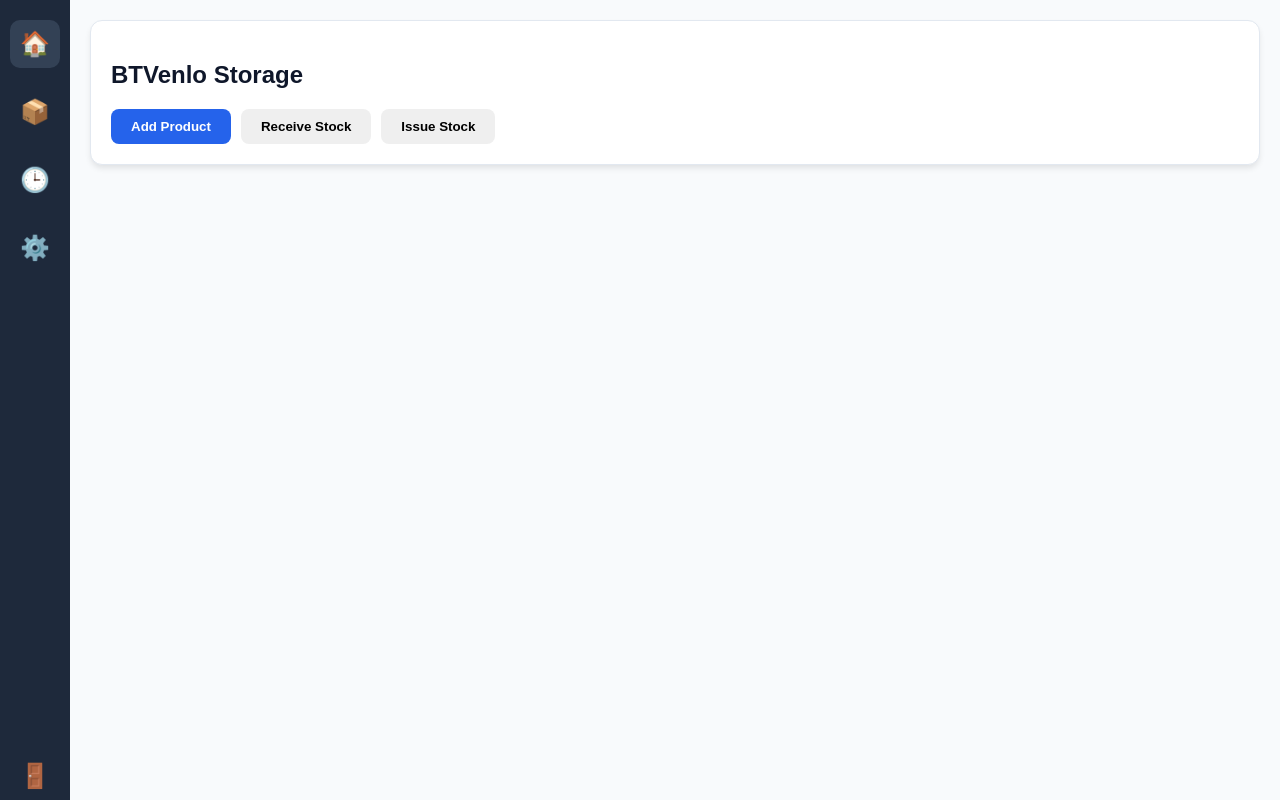
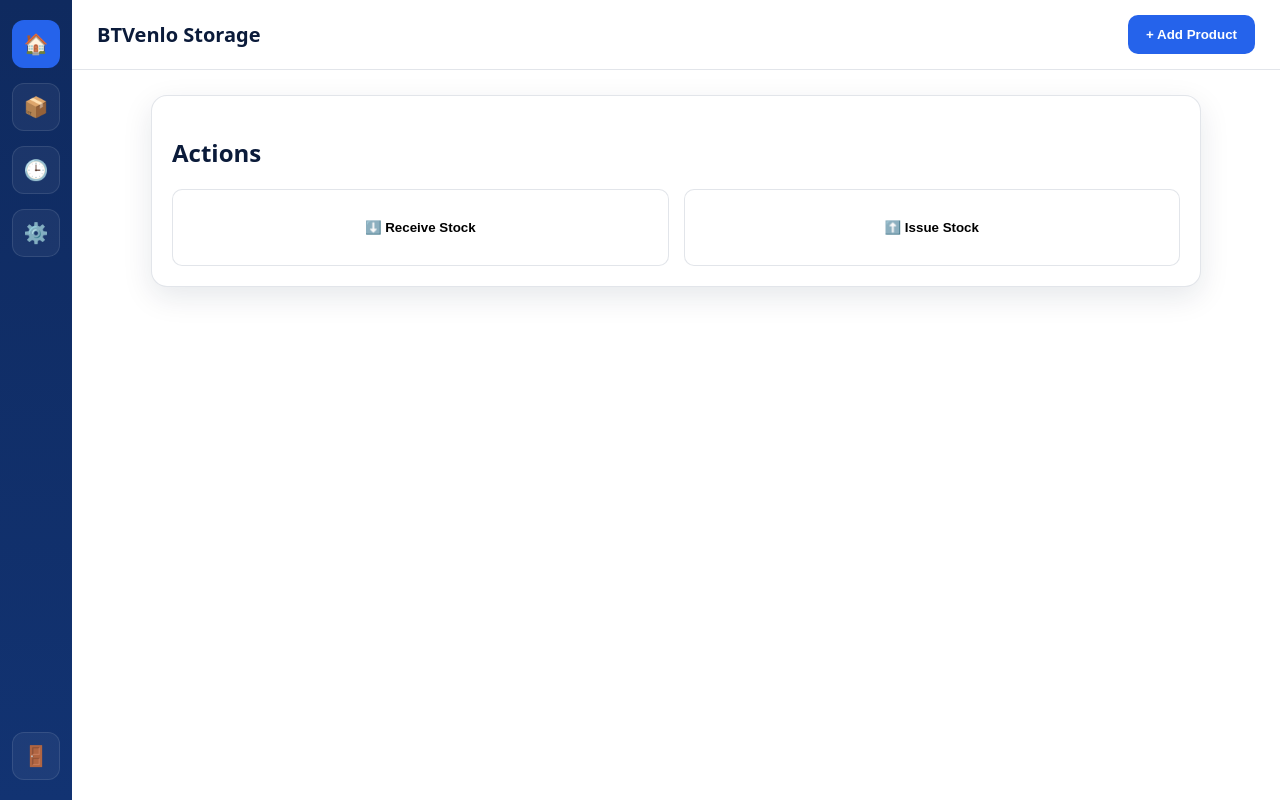
Before and after one commit to tomaszlipka10-alt/aplikacja-flask-qr, a Flask app: page / in a window 1280 px wide. Run offline with Flask 3, Linux system fonts and the light colour scheme; the visitor is signed in with stand-in values (Sample User, id 1).

```diff
--- a/app.py
+++ b/app.py
@@ -39,9 +39,7 @@ def _supabase_request(method, table, params=None, json_body=None, prefer=None):
         with urllib.request.urlopen(req, data=body_data) as response:
             if response.status in [200, 201]: return json.loads(response.read().decode("utf-8"))
             return [] if response.status == 204 else None
-    except Exception as e:
-        print(f"Supabase Error: {e}")
-        return None
+    except Exception: return None
 
 # --- Auth ---
 class User(UserMixin):
@@ -72,14 +70,6 @@ def login():
             return redirect(url_for("index"))
     return render_template("login.html")
 
-@app.route("/register", methods=["GET", "POST"])
-def register():
-    if request.method == "POST":
-        u, p = request.form.get("username"), request.form.get("password")
-        _supabase_request("POST", "users", json_body={"username": u, "password_hash": generate_password_hash(p), "is_admin": False})
-        return redirect(url_for("login"))
-    return render_template("login.html", register_mode=True)
-
 @app.route("/logout")
 def logout(): logout_user(); return redirect(url_for("login"))
 
@@ -88,7 +78,12 @@ def logout(): logout_user(); return redirect(url_for("login"))
 def api_products():
     if request.method == "POST":
         d = request.json
-        body = {"item_number": d.get("item_number"), "name": d.get("name"), "current_stock": int(d.get("current_stock", 0)), "location": d.get("location")}
+        body = {
+            "item_number": d.get("item_number"),
+            "name": d.get("name"),
+            "current_stock": int(d.get("current_stock") or 0),
+            "location": d.get("location")
+        }
         res = _supabase_request("POST", "products", json_body=body)
         return jsonify({"ok": res is not None})
     data = _supabase_request("GET", "products", {"select": "*", "order": "item_number"}) or []
@@ -98,14 +93,17 @@ def api_products():
 @login_required
 def api_stock(action):
     d = request.json
-    sku, amt = d.get("item_number"), int(d.get("amount", 0))
+    sku, amt = d.get("item_number"), int(d.get("amount") or 0)
     res = _supabase_request("GET", "products", {"item_number": f"eq.{sku}"})
-    if not res: return jsonify({"ok":False, "error":"Product not found"}), 404
+    if not res: return jsonify({"ok":False, "error":"Produkt nie istnieje"}), 404
     p = res[0]
     new_q = p['current_stock'] + amt if action == "receive" else p['current_stock'] - amt
-    if new_q < 0: return jsonify({"ok":False, "error":"Low stock"}), 400
+    if new_q < 0: return jsonify({"ok":False, "error":"Brak towaru"}), 400
     _supabase_request("PATCH", "products", {"item_number": f"eq.{sku}"}, {"current_stock": new_q})
-    _supabase_request("POST", "audit_logs", json_body={"product_sku": sku, "product_name": p['name'], "action": action.upper(), "amount": amt, "location": p['location'], "username": current_user.username})
+    _supabase_request("POST", "audit_logs", json_body={
+        "product_sku": sku, "product_name": p['name'], "action": action.upper(),
+        "amount": amt, "location": p['location'], "username": current_user.username
+    })
     return jsonify({"ok":True, "current_stock": new_q})
 
 @app.route("/api/audit")
@@ -117,7 +115,7 @@ def api_audit():
 @app.route("/api/admin/backup/github", methods=["POST"])
 @login_required
 def api_backup():
-    if not current_user.is_admin: return jsonify({"message":"Forbidden"}), 403
+    if not current_user.is_admin: return jsonify({"message":"Brak uprawnień"}), 403
     t, r = os.getenv("GITHUB_TOKEN"), os.getenv("GITHUB_REPO")
     prods = _supabase_request("GET", "products")
     logs = _supabase_request("GET", "audit_logs")
@@ -132,7 +130,7 @@ def api_backup():
     p_data = {"message": "Backup", "content": base64.b64encode(content).decode("utf-8")}
     if sha: p_data["sha"] = sha
     req = urllib.request.Request(url, data=json.dumps(p_data).encode("utf-8"), headers=headers, method="PUT")
-    with urllib.request.urlopen(req): return jsonify({"message": "Backup OK"})
+    with urllib.request.urlopen(req): return jsonify({"message": "Backup wykonany"})
 
 if __name__ == "__main__":
     app.run(host="0.0.0.0", port=int(os.environ.get("PORT", 10000)))
--- a/templates/index.html
+++ b/templates/index.html
@@ -5,44 +5,67 @@
   <meta name="viewport" content="width=device-width, initial-scale=1" />
   <title>BTVenloStorage</title>
   <style>
-    :root{ --bg: #f8fafc; --text: #0f172a; --blue: #2563eb; --border: #e2e8f0; --shadow: 0 4px 6px -1px rgba(0,0,0,0.1); }
-    body{ margin:0; font-family: sans-serif; background: var(--bg); color: var(--text); display:flex; }
-    .sidebar{ width:70px; background: #1e293b; height:100vh; display:flex; flex-direction:column; align-items:center; padding-top:20px; gap:20px; position:fixed; }
-    .navbtn{ background:none; border:none; font-size:24px; cursor:pointer; padding:10px; border-radius:10px; color:#94a3b8; }
-    .navbtn.active{ color:#fff; background: #334155; }
-    .main{ margin-left:70px; flex:1; padding:20px; }
-    .card{ background:#fff; padding:20px; border-radius:12px; box-shadow:var(--shadow); border:1px solid var(--border); margin-bottom:20px; }
-    .btn{ padding:10px 20px; border-radius:8px; border:none; cursor:pointer; font-weight:600; }
-    .btn-primary{ background:var(--blue); color:#fff; }
-    table{ width:100%; border-collapse:collapse; margin-top:10px; }
-    th, td{ text-align:left; padding:12px; border-bottom:1px solid var(--border); }
-    .modal{ position:fixed; inset:0; background:rgba(0,0,0,0.5); display:none; align-items:center; justify-content:center; }
-    .modal-content{ background:#fff; padding:25px; border-radius:15px; width:400px; }
-    input{ width:100%; padding:12px; margin:10px 0; border:1px solid var(--border); border-radius:8px; box-sizing:border-box; }
+    :root{
+      --bg: #ffffff; --card: #ffffff; --text: #0b1b3a; --muted: #5b6a88;
+      --border: rgba(17, 41, 84, .12); --blue-600: #2563eb; --blue-100: #eaf2ff;
+      --sidebar: #0f2a5f; --sidebar2:#123372; --shadow: 0 10px 30px rgba(10, 25, 60, .10); --radius: 16px;
+    }
+    *{box-sizing:border-box}
+    body{margin:0; font-family: system-ui, sans-serif; color:var(--text); background: var(--bg); display:flex; min-height:100vh;}
+
+    .sidebar{width:72px; background: linear-gradient(180deg, var(--sidebar), var(--sidebar2)); color:#fff; display:flex; flex-direction:column; align-items:center; padding:20px 8px; gap:15px; position:sticky; top:0; height:100vh;}
+    .navbtn{width:48px; height:48px; border-radius:12px; border:1px solid rgba(255,255,255,.1); background: rgba(255,255,255,.05); color:#fff; cursor:pointer; font-size:20px; transition:0.2s;}
+    .navbtn.active{background: var(--blue-600); border-color: transparent;}
+    .navbtn:hover{background: rgba(255,255,255,.15);}
+
+    .main{flex:1; min-width:0;}
+    .topbar{position:sticky; top:0; background: rgba(255,255,255,.8); backdrop-filter: blur(10px); border-bottom:1px solid var(--border); z-index:10; padding:15px 25px;}
+    .container{max-width:1100px; margin:0 auto; padding:25px;}
+
+    .card{background:#fff; border:1px solid var(--border); border-radius:var(--radius); padding:20px; box-shadow:var(--shadow); margin-bottom:20px;}
+    .btn{padding:12px 18px; border-radius:10px; border:1px solid var(--border); background:#fff; cursor:pointer; font-weight:600; transition: 0.2s;}
+    .btn-primary{background:var(--blue-600); color:#fff; border:0;}
+    .btn-primary:hover{opacity: 0.9;}
+
+    table{width:100%; border-collapse:collapse;}
+    th,td{text-align:left; padding:14px; border-bottom:1px solid var(--border);}
+    th{color:var(--muted); font-size:13px; text-transform:uppercase; letter-spacing:1px;}
+
+    .modal-backdrop{position:fixed; inset:0; background:rgba(0,0,0,.4); display:none; align-items:center; justify-content:center; z-index:50;}
+    .modal{background:#fff; width:min(450px, 90%); border-radius:20px; padding:25px; box-shadow: var(--shadow);}
+    input{width:100%; padding:14px; border-radius:12px; border:1px solid var(--border); margin-bottom:15px; font-size:16px;}
+    .alert{padding:12px; border-radius:10px; margin-bottom:15px; display:none; font-size:14px;}
   </style>
 </head>
 <body>
-  <nav class="sidebar">
-    <button class="navbtn active" onclick="showView('dashboard')">🏠</button>
-    <button class="navbtn" onclick="showView('inventory')">📦</button>
-    <button class="navbtn" onclick="showView('audit')">🕒</button>
-    <button class="navbtn" onclick="showView('admin')">⚙️</button>
-    <button class="navbtn" onclick="location.href='/logout'" style="margin-top:auto; margin-bottom:20px;">🚪</button>
-  </nav>
+  <aside class="sidebar">
+    <button class="navbtn active" id="btn-dash" onclick="showView('dashboard')">🏠</button>
+    <button class="navbtn" id="btn-inv" onclick="showView('inventory')">📦</button>
+    <button class="navbtn" id="btn-aud" onclick="showView('audit')">🕒</button>
+    <button class="navbtn" id="btn-adm" onclick="showView('admin')">⚙️</button>
+    <button class="navbtn" style="margin-top:auto" onclick="location.href='/logout'">🚪</button>
+  </aside>
 
   <main class="main">
-    <section id="dashboard" class="view">
+    <header class="topbar">
+      <div style="display:flex; justify-content:space-between; align-items:center;">
+        <strong style="font-size:20px;">BTVenlo Storage</strong>
+        <button class="btn btn-primary" onclick="openModal('add')">+ Add Product</button>
+      </div>
+    </header>
+
+    <div class="container">
+      <section id="view-dashboard" class="view">
         <div class="card">
-        <h1>BTVenlo Storage</h1>
-        <div style="display:flex; gap:10px;">
-          <button class="btn btn-primary" onclick="openModal('add')">Add Product</button>
-          <button class="btn" onclick="openModal('receive')">Receive Stock</button>
-          <button class="btn" onclick="openModal('issue')">Issue Stock</button>
+          <h2>Actions</h2>
+          <div style="display:grid; grid-template-columns: 1fr 1fr; gap:15px;">
+            <button class="btn" style="padding:30px" onclick="openModal('receive')">⬇️ Receive Stock</button>
+            <button class="btn" style="padding:30px" onclick="openModal('issue')">⬆️ Issue Stock</button>
           </div>
         </div>
       </section>
 
-    <section id="inventory" class="view" style="display:none">
+      <section id="view-inventory" class="view" style="display:none">
         <div class="card">
           <h2>Inventory</h2>
           <table>
@@ -52,53 +75,58 @@
         </div>
       </section>
 
-    <section id="audit" class="view" style="display:none">
+      <section id="view-audit" class="view" style="display:none">
         <div class="card">
           <h2>Audit Logs</h2>
           <table>
-          <thead><tr><th>Date</th><th>SKU</th><th>Action</th><th>Qty</th><th>User</th></tr></thead>
+            <thead><tr><th>Date</th><th>Action</th><th>SKU</th><th>Qty</th><th>User</th></tr></thead>
             <tbody id="auditTable"></tbody>
           </table>
         </div>
       </section>
 
-    <section id="admin" class="view" style="display:none">
+      <section id="view-admin" class="view" style="display:none">
         <div class="card">
-        <h2>Admin Tools</h2>
-        <button class="btn btn-primary" onclick="runBackup()">Backup to GitHub</button>
+          <h2>Admin</h2>
+          <button class="btn btn-primary" onclick="runBackup()">Run GitHub Backup</button>
         </div>
       </section>
+    </div>
   </main>
 
-  <div id="modal" class="modal">
-    <div class="modal-content">
+  <div id="modal" class="modal-backdrop">
+    <div class="modal">
       <h2 id="modalTitle">Stock Action</h2>
-      <div id="modalAddFields">
-        <input id="in_sku" placeholder="SKU (Scan here)">
-        <input id="in_name" placeholder="Product Name">
-        <input id="in_qty" type="number" placeholder="Initial Qty / Change Amount">
-        <input id="in_loc" placeholder="Location">
+      <div id="fields-add" style="display:none">
+        <input id="p_sku" placeholder="SKU (Scan now)">
+        <input id="p_name" placeholder="Product Name">
+        <input id="p_qty" type="number" placeholder="Initial Stock">
+        <input id="p_loc" placeholder="Location">
       </div>
-      <div style="display:flex; gap:10px; justify-content:flex-end;">
+      <div id="fields-stock" style="display:none">
+        <input id="s_sku" placeholder="SKU (Scan now)">
+        <input id="s_qty" type="number" placeholder="Amount">
+      </div>
+      <div style="display:flex; gap:10px; justify-content:flex-end; margin-top:10px;">
         <button class="btn" onclick="closeModal()">Cancel</button>
-        <button class="btn btn-primary" onclick="handleSave()">Execute</button>
+        <button class="btn btn-primary" onclick="handleExecute()">Confirm</button>
       </div>
     </div>
   </div>
 
   <script>
-    let mode = '';
+    let currentMode = '';
     let barcodeBuffer = "";
     let lastKeyTime = 0;
 
-    // --- SCANNER LOGIC ---
+    // --- SCANNER ---
     window.addEventListener("keydown", (e) => {
       const now = Date.now();
       if (now - lastKeyTime > 100) barcodeBuffer = "";
       lastKeyTime = now;
       if (e.key === "Enter") {
         if (barcodeBuffer.length > 2) {
-          processBarcode(barcodeBuffer);
+          handleGlobalScan(barcodeBuffer);
           barcodeBuffer = "";
         }
       } else if (e.key.length === 1) {
@@ -106,28 +134,32 @@
       }
     });
 
-    function processBarcode(text) {
+    function handleGlobalScan(text) {
+      const skuField = currentMode === 'add' ? document.getElementById('p_sku') : document.getElementById('s_sku');
+      const nameField = document.getElementById('p_name');
+
       if (text.includes("|")) {
         const parts = text.split("|");
-        document.getElementById("in_sku").value = parts[0].trim();
-        if(parts[1]) document.getElementById("in_name").value = parts[1].trim();
+        skuField.value = parts[0].trim();
+        if (currentMode === 'add' && parts[1]) nameField.value = parts[1].trim();
       } else {
-        document.getElementById("in_sku").value = text.trim();
+        skuField.value = text.trim();
       }
     }
 
     function showView(v) {
       document.querySelectorAll('.view').forEach(e => e.style.display = 'none');
-      document.getElementById(v).style.display = 'block';
+      document.querySelectorAll('.navbtn').forEach(b => b.classList.remove('active'));
+      document.getElementById('view-' + v).style.display = 'block';
       if(v === 'inventory') loadProducts();
       if(v === 'audit') loadAudit();
     }
 
     function openModal(m) {
-      mode = m;
+      currentMode = m;
       document.getElementById('modalTitle').innerText = m.toUpperCase();
-      document.getElementById('in_name').style.display = m === 'add' ? 'block' : 'none';
-      document.getElementById('in_loc').style.display = m === 'add' ? 'block' : 'none';
+      document.getElementById('fields-add').style.display = m === 'add' ? 'block' : 'none';
+      document.getElementById('fields-stock').style.display = m !== 'add' ? 'block' : 'none';
       document.getElementById('modal').style.display = 'flex';
     }
 
@@ -142,33 +174,32 @@
     async function loadAudit() {
       const res = await fetch('/api/audit');
       const j = await res.json();
-      document.getElementById('auditTable').innerHTML = j.data.map(a => `<tr><td>${a.created_at.split('T')[0]}</td><td>${a.product_sku}</td><td>${a.action}</td><td>${a.amount}</td><td>${a.username}</td></tr>`).join('');
+      document.getElementById('auditTable').innerHTML = j.data.map(a => `<tr><td>${a.created_at.split('T')[0]}</td><td>${a.action}</td><td>${a.product_sku}</td><td>${a.amount}</td><td>${a.username}</td></tr>`).join('');
     }
 
-    async function handleSave() {
-      const sku = document.getElementById('in_sku').value;
-      const qty = document.getElementById('in_qty').value;
-
-      if(mode === 'add') {
-        const res = await fetch('/api/products', {
-          method: 'POST',
-          headers: {'Content-Type': 'application/json'},
-          body: JSON.stringify({item_number: sku, name: document.getElementById('in_name').value, current_stock: qty, location: document.getElementById('in_loc').value})
-        });
-        if(res.ok) { alert('Added'); closeModal(); }
+    async function handleExecute() {
+      if (currentMode === 'add') {
+        const data = {
+          item_number: document.getElementById('p_sku').value,
+          name: document.getElementById('p_name').value,
+          current_stock: document.getElementById('p_qty').value,
+          location: document.getElementById('p_loc').value
+        };
+        const res = await fetch('/api/products', {method:'POST', headers:{'Content-Type':'application/json'}, body:JSON.stringify(data)});
+        if(res.ok) { alert('Dodano!'); closeModal(); loadProducts(); }
       } else {
-        const res = await fetch(`/api/stock/${mode}`, {
-          method: 'POST',
-          headers: {'Content-Type': 'application/json'},
-          body: JSON.stringify({item_number: sku, amount: qty})
-        });
-        if(res.ok) { alert('Updated'); closeModal(); }
-        else { alert('Error: Check SKU or Stock'); }
+        const data = {
+          item_number: document.getElementById('s_sku').value,
+          amount: document.getElementById('s_qty').value
+        };
+        const res = await fetch(`/api/stock/${currentMode}`, {method:'POST', headers:{'Content-Type':'application/json'}, body:JSON.stringify(data)});
+        if(res.ok) { alert('Zaktualizowano!'); closeModal(); loadProducts(); }
+        else alert('Błąd! Sprawdź SKU lub stan.');
       }
     }
 
     async function runBackup() {
-      const res = await fetch('/api/admin/backup/github', {method: 'POST'});
+      const res = await fetch('/api/admin/backup/github', {method:'POST'});
       const j = await res.json();
       alert(j.message);
     }
```
Lines whose indentation alone changed are shown as unchanged.
